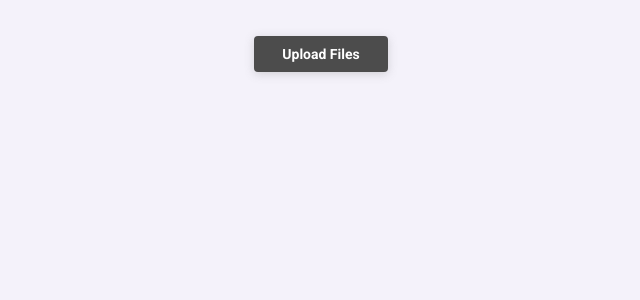
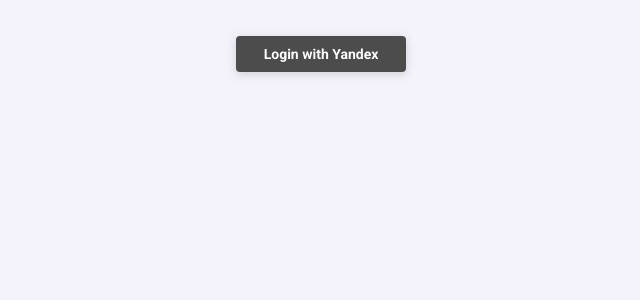
Before and after one commit to PetukhovArt/uploader, a React (Vite) app: page /page in a window 1280 px wide. Shown: the top 300 px of the page, without its empty margins (319-959 px from the left). Built offline with nearby package versions, Linux system fonts and the light colour scheme.

Commit message:
feat: add oauth redirect

```diff
--- a/src/app/routes.tsx
+++ b/src/app/routes.tsx
@@ -19,7 +19,7 @@ export const router = createBrowserRouter(
     <Route path={RouteNames.START_PAGE} element={<App />}>
       <Route
         path={RouteNames.START_PAGE}
-        element={<Navigate to={RouteNames.PAGE} />}
+        element={<Navigate to={RouteNames.UPLOAD} />}
       />
       <Route path={RouteNames.UPLOAD} element={<Upload />} />
       <Route path={RouteNames.PAGE} element={<Upload />} />
--- a/src/features/upload-page/service/page.api.ts
+++ b/src/features/upload-page/service/page.api.ts
@@ -1,6 +1,7 @@
 import { createApi, fetchBaseQuery } from "@reduxjs/toolkit/query/react";
 
 import {
+  GetUploadUrlArgs,
   GetUploadUrlRes,
   UploadArgsType,
 } from "@/features/upload-page/service/page.api.types.ts";
@@ -13,10 +14,7 @@ export const pageApi = createApi({
 
   endpoints: (build) => {
     return {
-      getUploadUrl: build.query<
-        GetUploadUrlRes,
-        { token: string; path: string }
-      >({
+      getUploadUrl: build.query<GetUploadUrlRes, GetUploadUrlArgs>({
         query: (args) => {
           return {
             method: "GET",
--- a/src/features/upload-page/service/page.api.types.ts
+++ b/src/features/upload-page/service/page.api.types.ts
@@ -5,6 +5,11 @@ export type GetUploadUrlRes = {
   templated: boolean;
 };
 
+export type GetUploadUrlArgs = {
+  token: string | null;
+  path: string;
+};
+
 export type UploadArgsType = {
   method: string;
   url: string;
--- a/src/features/upload-page/upload.module.scss
+++ b/src/features/upload-page/upload.module.scss
@@ -1,4 +1,5 @@
 
 .buttonBlock {
   margin-bottom: 30px;
+  margin-top: 20px;
 }
--- a/src/features/upload-page/upload.tsx
+++ b/src/features/upload-page/upload.tsx
@@ -7,18 +7,14 @@ import {
 } from "@/features/upload-page/service/page.api.ts";
 import { useState } from "react";
 import { FileList } from "@/features/upload-page/file-list";
+import { useLocation } from "react-router-dom";
 
-const testToken = "y0_AgAAAAARkGX-AADLWwAAAADpPCsNbYO8uryPRKWaqydL8uilTx58NJg";
+// const testToken = "y0_AgAAAAARkGX-AADLWwAAAADpPCsNbYO8uryPRKWaqydL8uilTx58NJg";
 
 export const Upload = () => {
-  //   const url = 'https://oauth.yandex.ru/authorize?response_type=token&client_id=ea3a3312fc6d47beba22c334e4839b35';
-  // const getOAuthTokenUrl='https://oauth.yandex.ru/authorize?response_type=token&client_id=ea3a3312fc6d47beba22c334e4839b35'
-
-  // const location = useLocation();
-  // let token = new URLSearchParams(location.hash).get('#access_token');
-  // useEffect(() => {
-  //   window.location.href = url;
-  // }, [token]);
+  const location = useLocation();
+  let token = new URLSearchParams(location.hash).get("#access_token");
+  console.log(token);
   const [areSelected, setAreSelected] = useState<boolean>(false);
   const [selectedFiles, setSelectedFiles] = useState<FileType[]>([]);
   const [uploadFiles] = useUploadFilesMutation();
@@ -26,8 +22,9 @@ export const Upload = () => {
 
   const uploadFileHandler = (files: FileType[]) => {
     setSelectedFiles(files);
+    if (token !== ":token") {
       files.forEach((baseFile) => {
-      getUploadUrl({ token: testToken, path: baseFile.file.name })
+        getUploadUrl({ token: token, path: baseFile.file.name })
           .unwrap()
           .then((data) => {
             uploadFiles({
@@ -44,6 +41,7 @@ export const Upload = () => {
             console.error(e);
           });
       });
+    }
   };
 
   const handleStatusUpdate = (fileName: string) => {
@@ -61,19 +59,25 @@ export const Upload = () => {
     });
   };
 
+  const redirectToOAuth = () => {
+    window.location.href =
+      "https://oauth.yandex.ru/authorize?response_type=token&client_id=ea3a3312fc6d47beba22c334e4839b35";
+  };
+
   return (
     <>
+      <Button variant={"secondary"} onClick={redirectToOAuth}>
+        Login with Yandex
+      </Button>
+      {token && token !== ":token" && (
         <div className={s.buttonBlock}>
           <FileInput
             setAreSelected={setAreSelected}
             onChange={uploadFileHandler}
-          trigger={
-            <Button variant={"secondary"} disabled={false}>
-              Upload Files
-            </Button>
-          }
+            trigger={<Button disabled={false}>Upload Files</Button>}
           />
         </div>
+      )}
       {areSelected && (
         <div>
           <FileList files={selectedFiles} />
```
Lines whose indentation alone changed are shown as unchanged.
